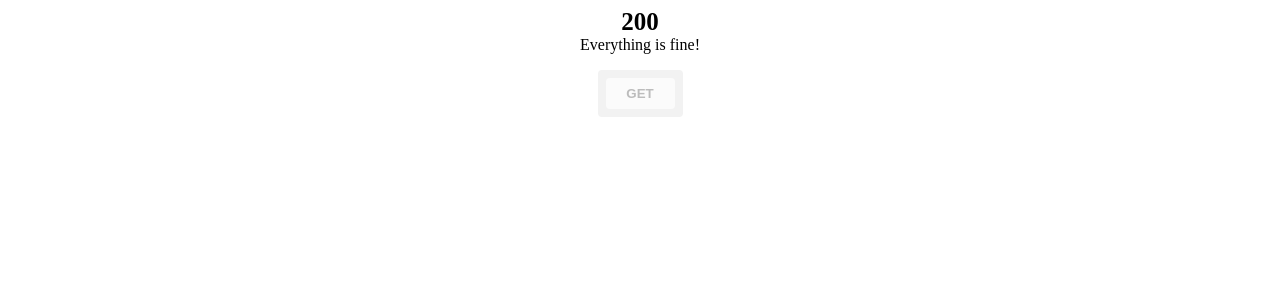
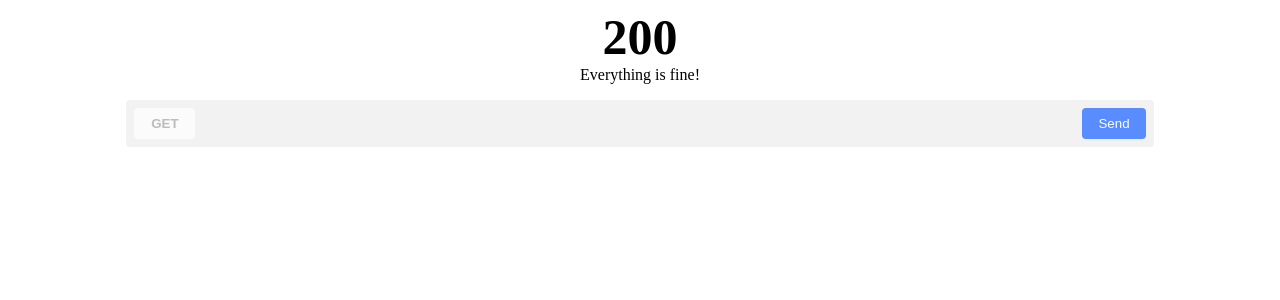
Before and after one commit to MarcoCilona/http-analyzer, a Vue app: page /#/ in a window 1280 px wide. Shown: the top 300 px of the page. Built offline with nearby package versions, Linux system fonts and the light colour scheme.

Commit message:
added button and input. Made mobile style fixes

```diff
--- a/package.json
+++ b/package.json
@@ -8,6 +8,7 @@
     "lint": "vue-cli-service lint"
   },
   "dependencies": {
+    "@fortawesome/fontawesome-free": "^5.12.0",
     "core-js": "^3.4.4",
     "vue": "^2.6.10",
     "vue-class-component": "^7.0.2",
--- a/src/App.vue
+++ b/src/App.vue
@@ -1,22 +1,28 @@
 <template lang="pug">
 .container
+  .row.align-center.mv-4
+    .grey_medium.pa-2.br-4.width-80.d-flex.search-bar
+      Select
+      Input.mh-4
+      Button
   .row.align-center
     .column
-      .text-align-center.fs-25.fw-800 200
+      .text-align-center.fs-50.fw-800 200
       div Everything is fine!
-  .row.align-center.mt-4
-    .grey_medium.pa-2.br-4
-      Select
 </template>
 
 <script lang="ts">
 import { Component, Vue } from 'vue-property-decorator';
 
 // Components
+import Button from './components/ui/Button.vue';
+import Input from './components/ui/Input.vue';
 import Select from './components/ui/Select.vue';
 
 @Component({
   components: {
+    Button,
+    Input,
     Select,
   },
 })
@@ -32,4 +38,15 @@ export default class App extends Vue {}
   color: #2c3e50;
   margin-top: 60px;
 }
+
+@media only screen and (min-width: 425px) {
+  .container {
+    .row:nth-child(1) {
+      order: 2;
+    }
+    .row:nth-child(2) {
+      order: 1;
+    }
+  }
+}
 </style>
--- /dev/null
+++ b/src/components/ui/Button.vue
@@ -0,0 +1,39 @@
+<template lang="pug">
+button.blue_light.std_white--text.pv-2.ph-4.br-4.button-custom-style
+  span Send
+  span
+    i.fas.fa-search
+</template>
+
+<script lang="ts">
+import { Component, Vue } from 'vue-property-decorator';
+
+@Component
+export default class Button extends Vue {
+
+}
+</script>
+
+<style lang="scss" scoped>
+.button-custom-style {
+  border: none;
+  box-shadow: none;
+  cursor: pointer;
+  outline: none;
+  span:first-child {
+    display: none;
+  }
+}
+
+@media only screen and (min-width: 425px) {
+  .button-custom-style {
+    span:first-child {
+      display: block;
+    }
+    span:last-child {
+      display: none;
+    }
+  }
+}
+
+</style>
--- /dev/null
+++ b/src/components/ui/Input.vue
@@ -0,0 +1,18 @@
+<template lang="pug">
+input.transparent.input-custom-style.width-100(@change='$emit("change")')
+</template>
+
+<script lang="ts">
+import { Component, Vue } from 'vue-property-decorator';
+
+@Component
+export default class Input extends Vue {}
+</script>
+
+<style lang="scss" scoped>
+.input-custom-style {
+  border: none;
+  box-shadow: none;
+  outline: none;
+}
+</style>
--- a/src/components/ui/Select.vue
+++ b/src/components/ui/Select.vue
@@ -1,5 +1,5 @@
 <template lang="pug">
-select.br-4.fw-600.grey--text.grey_light.ph-4.pv-2.custom-select-style.text-align-center
+select.br-4.fw-600.grey--text.grey_light.ph-3.pv-2.custom-select-style.text-align-center(@change='$emit("method")')
   option(v-for='(item, index) in httpMethods', :key='index') {{ item.label }}
 </template>
 
--- a/src/main.ts
+++ b/src/main.ts
@@ -2,6 +2,8 @@ import Vue from 'vue';
 import App from './App.vue';
 
 import './styles/main.scss';
+
+import '@fortawesome/fontawesome-free/js/all.min';
 
 Vue.config.productionTip = false;
 
--- a/src/styles/main.scss
+++ b/src/styles/main.scss
@@ -1,7 +1,10 @@
 $colors: (
+    blue_light: '#598CFF',
     grey: '#BCBCBC',
     grey_light: '#FBFBFB',
     grey_medium: '#F2F2F2',
+    std_white: '#FFFFFF',
+    transparent: 'transparent',
 );
 
 :root {
@@ -44,6 +47,14 @@ $colors: (
 .column {
     display: flex;
     flex-direction: column;
+}
+
+// Display
+$display-values: (block, grid, flex, table);
+@each $value in $display-values {
+    .d-#{$value} {
+        display: #{$value};
+    }
 }
 
 .row {
@@ -129,3 +140,10 @@ $values: (left, center, right);
         text-align: #{$value};
     }
 }
+
+// Width
+@for $i from 1 through 100 {
+    .width-#{$i} {
+        width: calc(#{$i} * 1%);
+    }
+}
```
Also changed, not shown: 1 other file (tests, documents, lock files or other folders).
